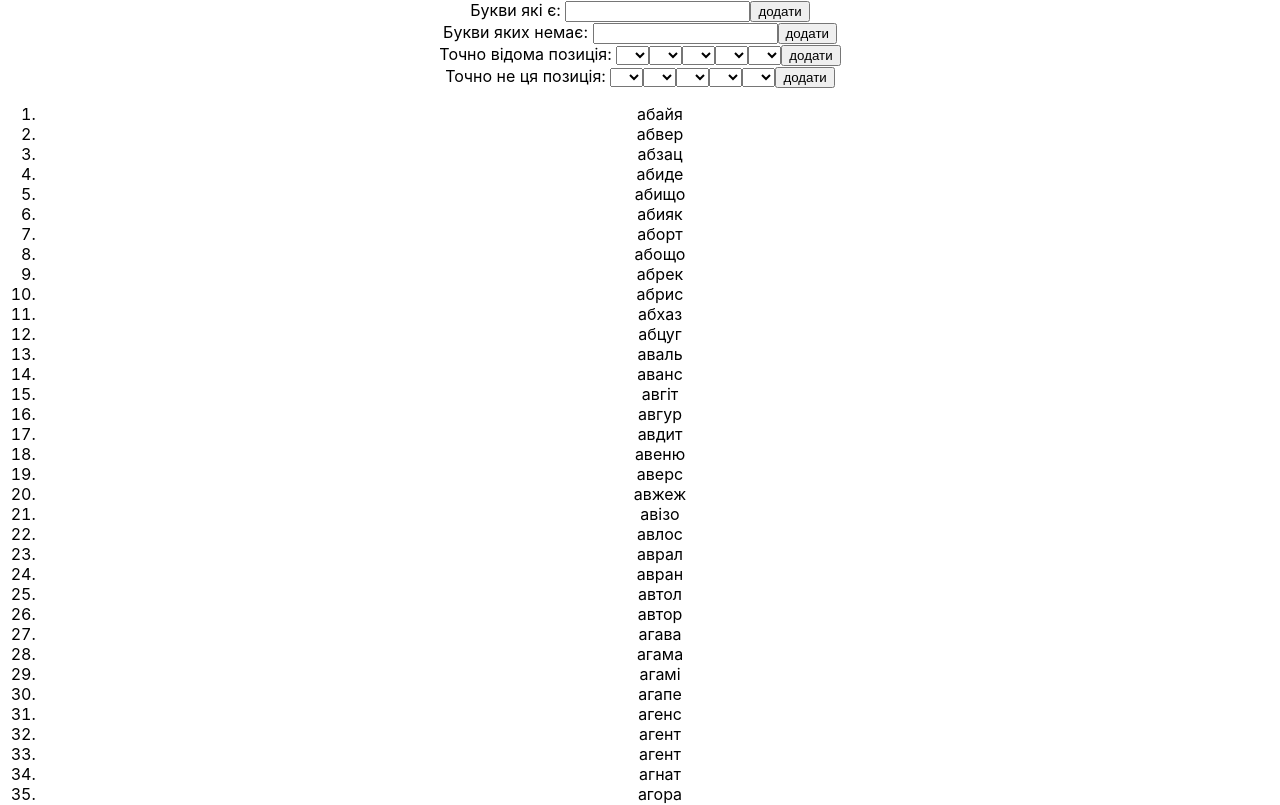
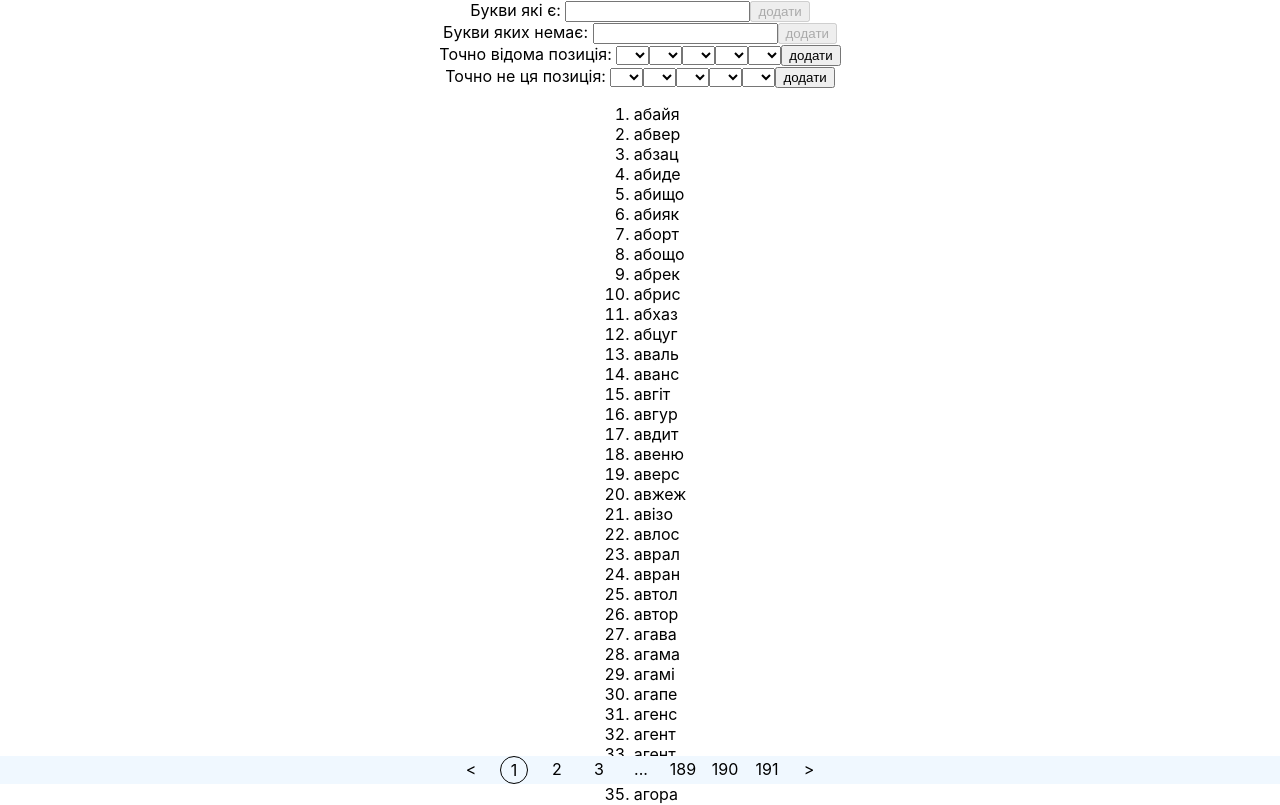
Before and after one commit to RomanAvramenko/anti-kobza, a React (Create React App) app: page / in a window 1280 px wide. Shown: the top 805 px of the page. Built offline with nearby package versions, Linux system fonts and the light colour scheme.

Commit message:
add pagination

```diff
--- a/src/App.css
+++ b/src/App.css
@@ -1,38 +1,5 @@
 .App {
-  text-align: center;
-}
-
-.App-logo {
-  height: 40vmin;
-  pointer-events: none;
-}
-
-@media (prefers-reduced-motion: no-preference) {
-  .App-logo {
-    animation: App-logo-spin infinite 20s linear;
-  }
-}
-
-.App-header {
-  background-color: #282c34;
-  min-height: 100vh;
   display: flex;
   flex-direction: column;
   align-items: center;
-  justify-content: center;
-  font-size: calc(10px + 2vmin);
-  color: white;
 }
-
-.App-link {
-  color: #61dafb;
-}
-
-@keyframes App-logo-spin {
-  from {
-    transform: rotate(0deg);
-  }
-  to {
-    transform: rotate(360deg);
-  }
-}
--- a/src/App.js
+++ b/src/App.js
@@ -1,8 +1,9 @@
 import { validWords } from "./words";
 import { useState } from "react";
-import "./App.css";
 import { Select } from "./components/Select/Select";
 import { Input } from "./components/Input/Input";
+import { Pagination } from "./components/Pagination/Pagination";
+import "./App.css";
 
 function App() {
   const [included, setIncluded] = useState("");
@@ -26,8 +27,8 @@ function App() {
   };
 
   const handleIncorect = (item) => {
-    setIncorrectPosition(item)
-  }
+    setIncorrectPosition(item);
+  };
 
   const filteredArray = (array, incArr, unInclArr) => {
     if (incArr.length < 1 || unInclArr.length < 1) {
@@ -70,12 +71,8 @@ function App() {
   return (
     <div className="App">
       <Input handleInput={handleInput} handleSecondInput={handleSecondInput} />
-      <Select handleCallback={handleCallback} handleIncorect={handleIncorect}/>
-      <ol>
-        {array.map((i) => (
-          <li key={Math.random()}>{i}</li>
-        ))}
-      </ol>
+      <Select handleCallback={handleCallback} handleIncorect={handleIncorect} />
+      <Pagination itemsPerPage={40} items={array} />
     </div>
   );
 }
--- a/src/components/Input/Input.js
+++ b/src/components/Input/Input.js
@@ -3,6 +3,14 @@ import React, { useState } from "react";
 export const Input = ({ handleInput, handleSecondInput }) => {
   const [value, setValue] = useState("");
   const [secondInput, setsecondInput] = useState("");
+
+  const sortedOne = Array.from(value);
+  const sortedTwo = Array.from(secondInput);
+
+  const contained = sortedOne.some(
+    (el) => el === sortedTwo[sortedTwo.length - 1]
+  );
+
   return (
     <>
       <form action="">
@@ -16,7 +24,8 @@ export const Input = ({ handleInput, handleSecondInput }) => {
         <input
           type="button"
           value="додати"
-          onClick={() => handleInput(value)}
+          disabled={value.length < 1}
+          onClick={() => handleInput(value.toLowerCase())}
         />
       </form>
 
@@ -31,7 +40,8 @@ export const Input = ({ handleInput, handleSecondInput }) => {
         <input
           type="button"
           value="додати"
-          onClick={() => handleSecondInput(secondInput)}
+          disabled={secondInput.length < 1 || contained}
+          onClick={() => handleSecondInput(secondInput.toLowerCase())}
         />
       </form>
     </>
--- /dev/null
+++ b/src/components/Items/Items.css
@@ -0,0 +1,3 @@
+.items {
+  margin-bottom: 2.7em;
+}
--- /dev/null
+++ b/src/components/Items/Items.js
@@ -0,0 +1,10 @@
+import './Items.css'
+
+export const Items = ({ currentItems }) => {
+  return (
+    <ol className="items">
+      {currentItems &&
+        currentItems.map((item) => <li className="items_element" key={Math.random()}>{item}</li>)}
+    </ol>
+  );
+};
--- /dev/null
+++ b/src/components/Pagination/Pagination.css
@@ -0,0 +1,28 @@
+.pagination {
+  position: fixed;
+  bottom: 0;
+  list-style: none;
+  display: flex;
+  justify-content: center;
+  background-color: aliceblue;
+  padding: 0;
+  width: 100vw;
+}
+
+.pagination > li {
+  margin: 0 0.5em;
+  height: 26px;
+  width: 26px;
+  display: flex;
+  justify-content: center;
+  align-items: center;
+}
+
+.pagination > li:hover {
+  cursor: pointer;
+}
+
+.pagination > li.selected {
+  border: 1px black solid;
+  border-radius: 50%;
+}
--- /dev/null
+++ b/src/components/Pagination/Pagination.js
@@ -0,0 +1,37 @@
+import { useEffect, useState } from "react";
+import ReactPaginate from "react-paginate";
+import { Items } from "../Items/Items";
+import "./Pagination.css";
+
+export const Pagination = ({ itemsPerPage, items }) => {
+  const [currentItems, setCurrentItems] = useState(null);
+  const [pageCount, setPageCount] = useState(0);
+  const [itemOffset, setItemOffset] = useState(0);
+
+  useEffect(() => {
+    const endOffset = itemOffset + itemsPerPage;
+    setCurrentItems(items.slice(itemOffset, endOffset));
+    setPageCount(Math.ceil(items.length / itemsPerPage));
+  }, [itemOffset, itemsPerPage]);
+
+  const handlePageClick = (event) => {
+    const newOffset = (event.selected * itemsPerPage) % items.length;
+    setItemOffset(newOffset);
+  };
+
+  return (
+    <>
+      <Items currentItems={currentItems} />
+      <ReactPaginate
+        className="pagination"
+        breakLabel="..."
+        nextLabel=">"
+        onPageChange={handlePageClick}
+        pageRangeDisplayed={3}
+        pageCount={pageCount}
+        previousLabel="<"
+        renderOnZeroPageCount={null}
+      />
+    </>
+  );
+};
--- a/src/components/Select/Select.js
+++ b/src/components/Select/Select.js
@@ -87,6 +87,7 @@ export const Select = ({ handleCallback, handleIncorect }) => {
         </select>
         <input type="button" value="додати" onClick={handleSelect} />
       </div>
+
       <div>
         <span>Точно не ця позиція: </span>
         <select
```
Also changed, not shown: package.json (+8 -1 lines), 1 other file (tests, documents, lock files or other folders).
